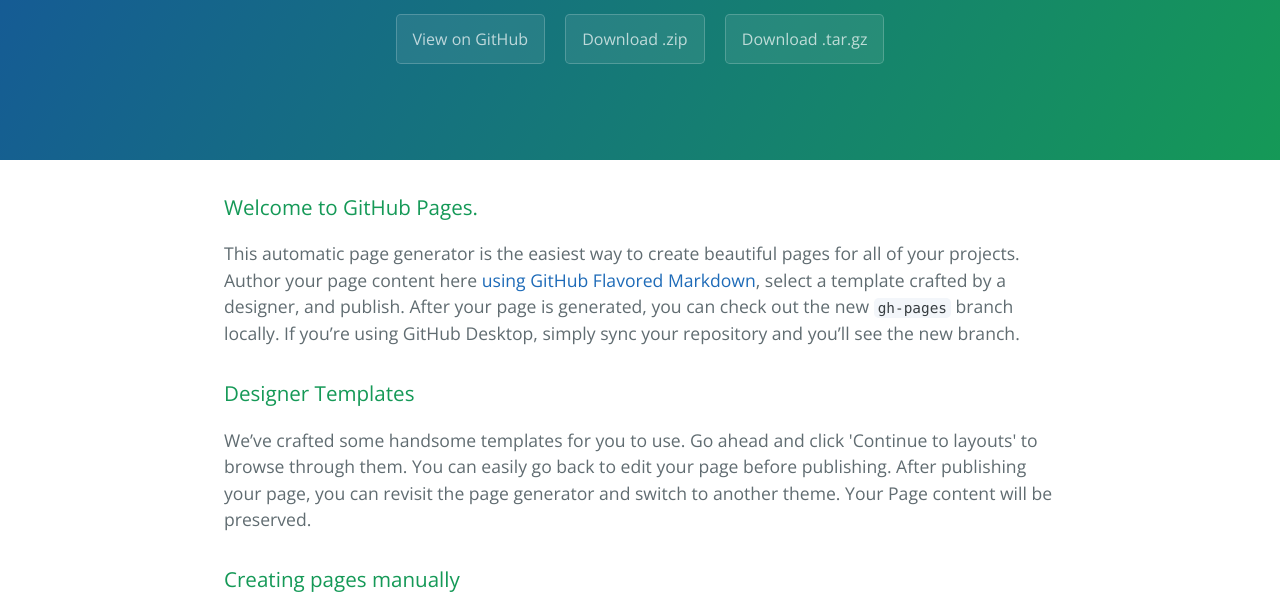
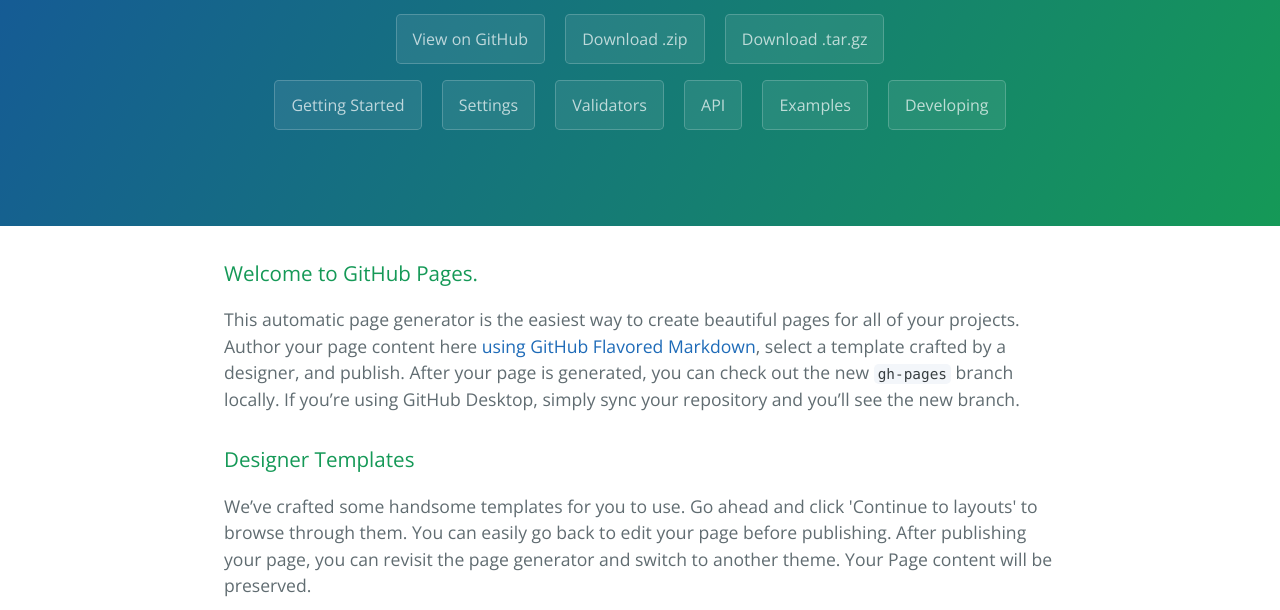
Before and after one commit to lorvent/bs, a plain HTML site: page index.html in a window 1280 px wide. Shown: the part 176-786 px from the top of the page. Drawn offline with nearby package versions, Linux system fonts and the light colour scheme.

Commit message:
small update

```diff
--- a/index.html
+++ b/index.html
@@ -16,6 +16,13 @@
       <a href="https://github.com/lorvent/bs" class="btn">View on GitHub</a>
       <a href="https://github.com/lorvent/bs/zipball/master" class="btn">Download .zip</a>
       <a href="https://github.com/lorvent/bs/tarball/master" class="btn">Download .tar.gz</a>
+      <br />
+      <a href="https://github.com/lorvent/bs/zipball/master" class="btn">Getting Started</a>
+      <a href="https://github.com/lorvent/bs/tarball/master" class="btn">Settings</a>
+      <a href="https://github.com/lorvent/bs/zipball/master" class="btn">Validators</a>
+      <a href="https://github.com/lorvent/bs/tarball/master" class="btn">API</a>
+      <a href="https://github.com/lorvent/bs/zipball/master" class="btn">Examples</a>
+      <a href="https://github.com/lorvent/bs/tarball/master" class="btn">Developing</a>
     </section>
 
     <section class="main-content">
```
Also changed, not shown: 1 other file.
